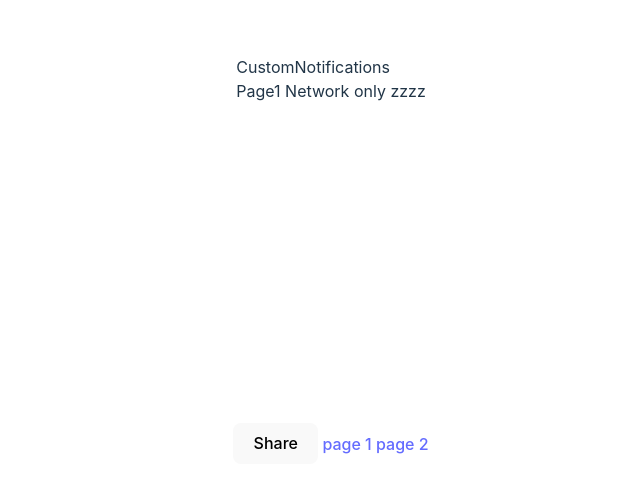
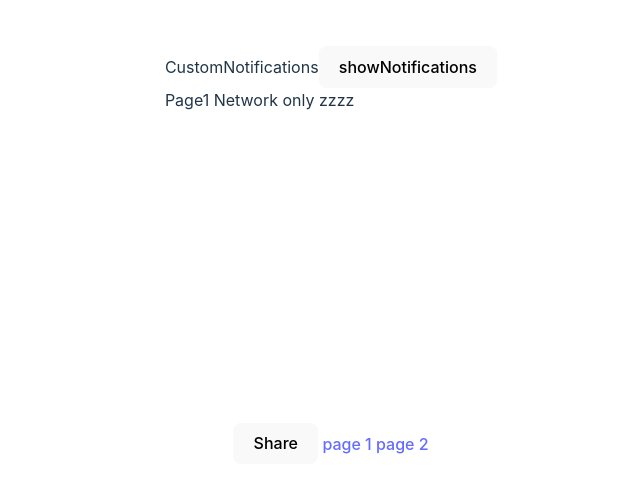
Before and after one commit to netanelZemingo/vite-pwa, a React (Vite) app: page /1 in a window 1280 px wide. Shown: the part 321-800 px from the top of the page, without its empty margins (309-949 px from the left). Built offline with nearby package versions, Linux system fonts and the light colour scheme; no server answers.

Commit message:
firefox notifications

```diff
--- a/src/Components/CustomNotifications.tsx
+++ b/src/Components/CustomNotifications.tsx
@@ -1,7 +1,7 @@
 import React, { useEffect } from "react";
 
 const CustomNotifications = () => {
-  useEffect(() => {
+  const showNotifications = () => {
     Notification.requestPermission().then((permission) => {
       if (permission === "granted") {
         console.log("wtf");
@@ -10,9 +10,14 @@ const CustomNotifications = () => {
         });
       }
     });
-  }, []);
+  };
 
-  return <div>CustomNotifications</div>;
+  return (
+    <div>
+      CustomNotifications
+      <button onClick={showNotifications}>showNotifications</button>
+    </div>
+  );
 };
 
 export default CustomNotifications;
```
